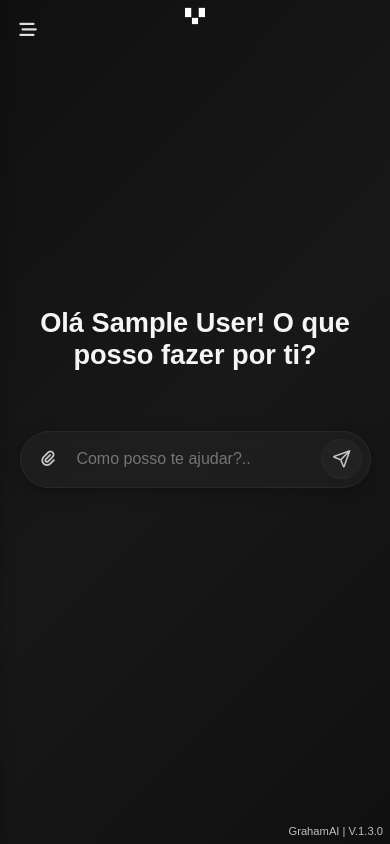
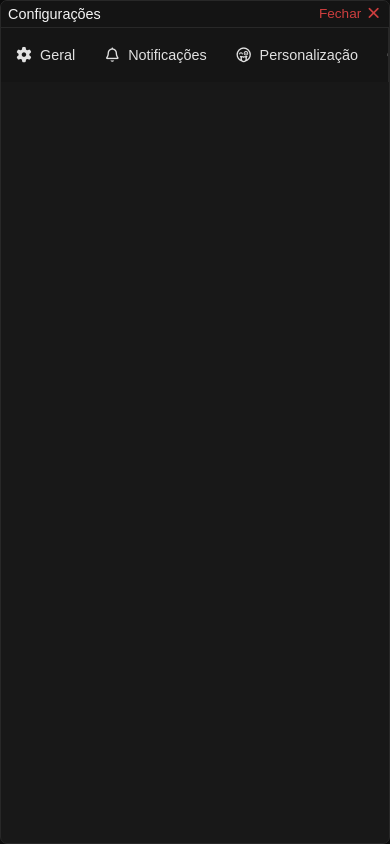
Before and after one commit to leoosilvp/Graham-AI, a React (Vite) app: page /settings in a window 390 px wide. Built offline with nearby package versions, Linux system fonts and the light colour scheme; sample sign-in values are in the browser's storage.

Commit message:
a- criando a responsividade do menu Settings

```diff
--- a/package.json
+++ b/package.json
@@ -1,7 +1,7 @@
 {
   "name": "graham",
   "private": true,
-  "version": "1.5.6",
+  "version": "1.8.2",
   "type": "module",
   "scripts": {
     "dev": "vite",
--- a/src/css/aside.css
+++ b/src/css/aside.css
@@ -408,23 +408,4 @@ aside::-webkit-scrollbar-thumb {
     .ctn-profile i:active {
         background: #353535;
     }
-
-    .conf-profile {
-        left: 10px;
-        bottom: 85px;
-        border-radius: 10px;
-        width: 270px;
-    }
-
-    .conf-profile button {
-        align-items: center;
-        border-radius: 5px;
-        width: 100%;
-        background: transparent;
-    }
-
-    .options-card button {
-        background: transparent;
-        opacity: 1;
-    }
 }
--- a/src/css/conf-profile.css
+++ b/src/css/conf-profile.css
@@ -66,3 +66,22 @@
     color: #f5f5f5;
     background: #383838;
 }
+
+@media (width < 720px){
+    .conf-profile {
+        left: 10px;
+        bottom: 90px;
+        border-radius: 10px;
+        width: 270px;
+    }
+
+    .conf-profile button {
+        align-items: center;
+        border-radius: 5px;
+        width: 100%;
+    }
+
+    .options-card button {
+        opacity: 1;
+    }
+}
--- a/src/css/settings.css
+++ b/src/css/settings.css
@@ -453,6 +453,64 @@
 
 @media (width < 720px) {
     .ctn-settings {
-        display: none;
+        width: 100%;
+        height: 100%;
     }
+
+    .settings {
+        width: 100%;
+        height: 100%;
+    }
+
+    .ctn-content-settings {
+        display: flex;
+        flex-direction: column;
+    }
+
+    .settings-aside {
+        width: 100%;
+    }
+
+    .settings-aside nav {
+        display: flex;
+        overflow-x: auto;
+    }
+
+    .settings-aside nav::-webkit-scrollbar {
+        display: flex;
+        height: 4px;
+    }
+
+    .settings-aside nav::-webkit-scrollbar-thumb {
+        border-radius: 50px;
+        background: #252525;
+        cursor: pointer;
+    }
+
+    .settings-aside nav ul {
+        display: flex;
+        list-style: none;
+    }
+
+    .settings-aside nav ul li:last-child{
+        display: flex;
+        width: 200px;
+    }
+
+    .settings-aside nav ul li a {
+        display: flex;
+        width: 100%;
+    }
+
+    .content-settings {
+        height: 100vh;
+    }
+
+
+
+
+
+
+
+
 }
--- a/src/routes/Login.jsx
+++ b/src/routes/Login.jsx
@@ -78,7 +78,7 @@ const Login = () => {
                 </button>
 
                 {error && (
-                    <p style={{ color: 'red', marginTop: '10px' }}>{error}</p>
+                    <p style={{ color: '#d63c3c', marginTop: '370px', position: 'absolute', fontSize:'0.85rem' , fontWeight: '200', }}>{error}</p>
                 )}
             </section>
 
```
Also changed, not shown: 1 other file (tests, documents, lock files or other folders).
